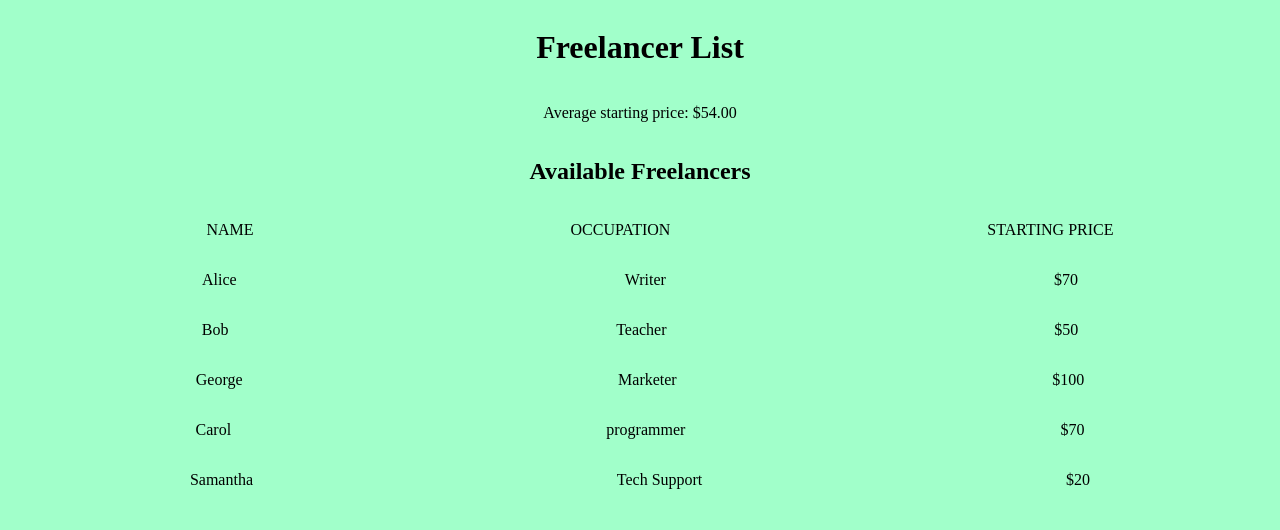
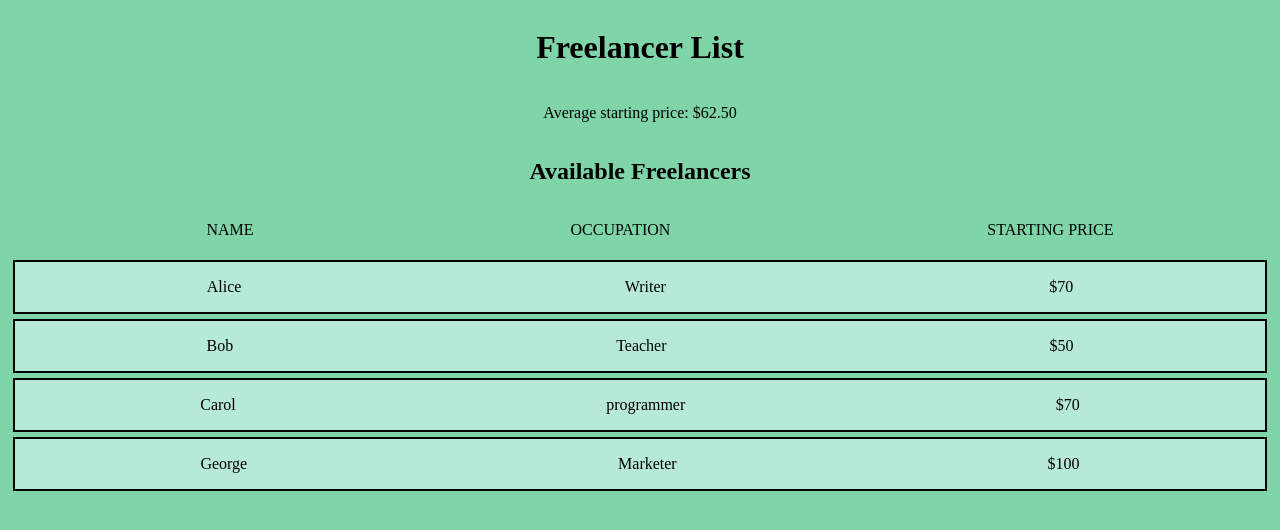
Before and after one commit to SBuckwalter7/Block15Workshop_Freelancer, a plain HTML site: page index.html in a window 1280 px wide. Drawn offline with Linux system fonts and the light colour scheme.

Commit message:
Final to Submit today

```diff
--- a/index.css
+++ b/index.css
@@ -1,8 +1,10 @@
 .list{
-    border: 10px black;
+    border: 2px solid black;
     display: flex;
     flex-direction: row;
     justify-content: space-around ;
+    margin: 5px;
+    background-color: rgb(183, 233, 216);
 
 }
 
@@ -22,5 +24,5 @@
 }
 
 body{
-    background-color: rgb(161, 255, 202);
+    background-color: rgb(127, 212, 168);
 }
--- a/index.html
+++ b/index.html
@@ -14,7 +14,7 @@
 
         <h1>Freelancer List</h1>
 
-        <p id="avgPrice"> <!--avgPrice sentence and number goes here--></p>
+        <p id="avgPrice" class="price"> <!--avgPrice sentence and number goes here--></p>
 
          <h2>Available Freelancers</h2>
 
--- a/index.js
+++ b/index.js
@@ -102,7 +102,7 @@
 //BUT I WANT IT TO DELAY 3 SECONDS so we use this setTimeout function
 setTimeout(() => {
     createCard({ name: "Carol", occ: "programmer", price: 70 });
-}, 3000);
+}, 2000);
 
 
 //////working on this
@@ -140,5 +140,5 @@
     createCard({name: randomName, occ: randomOcc, price: randomPrice})
 
 }
-setInterval(createRandom, 2000)
+setInterval(createRandom, 4000)
 //createRandom()
```
